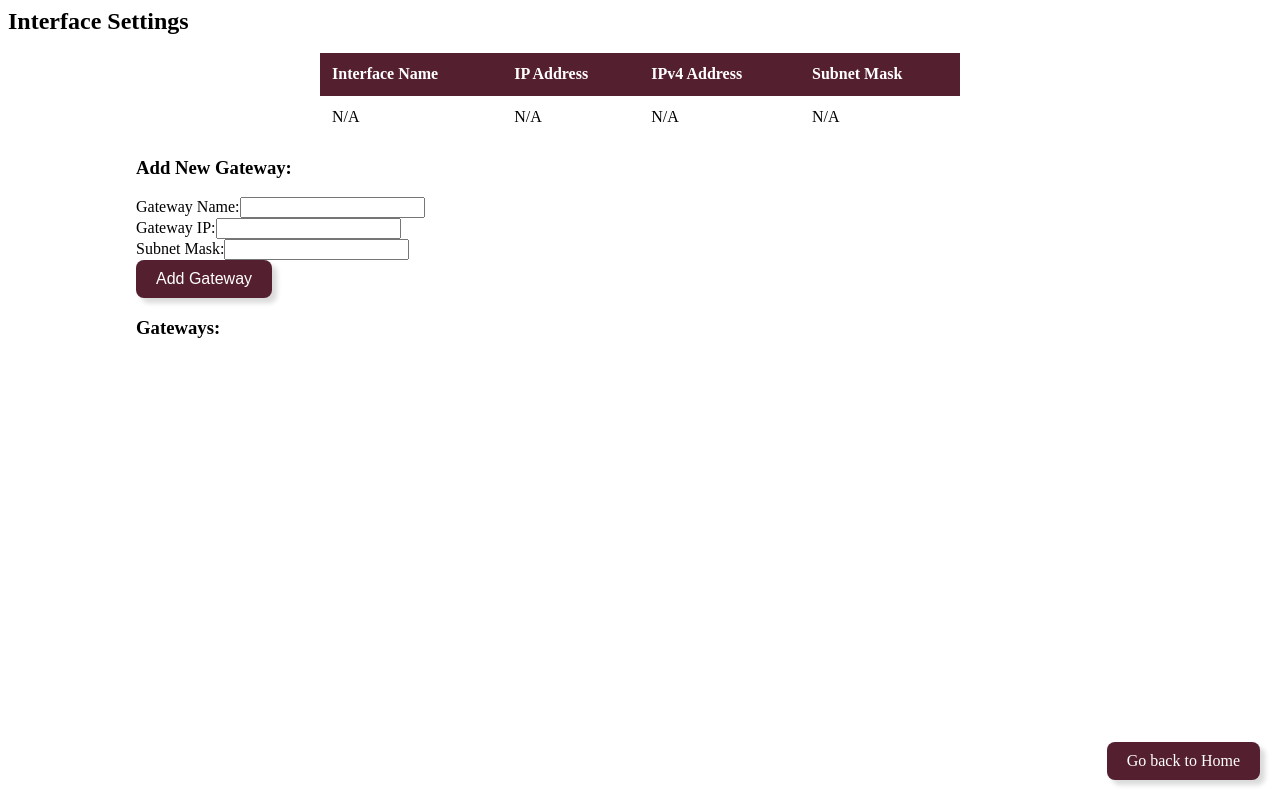
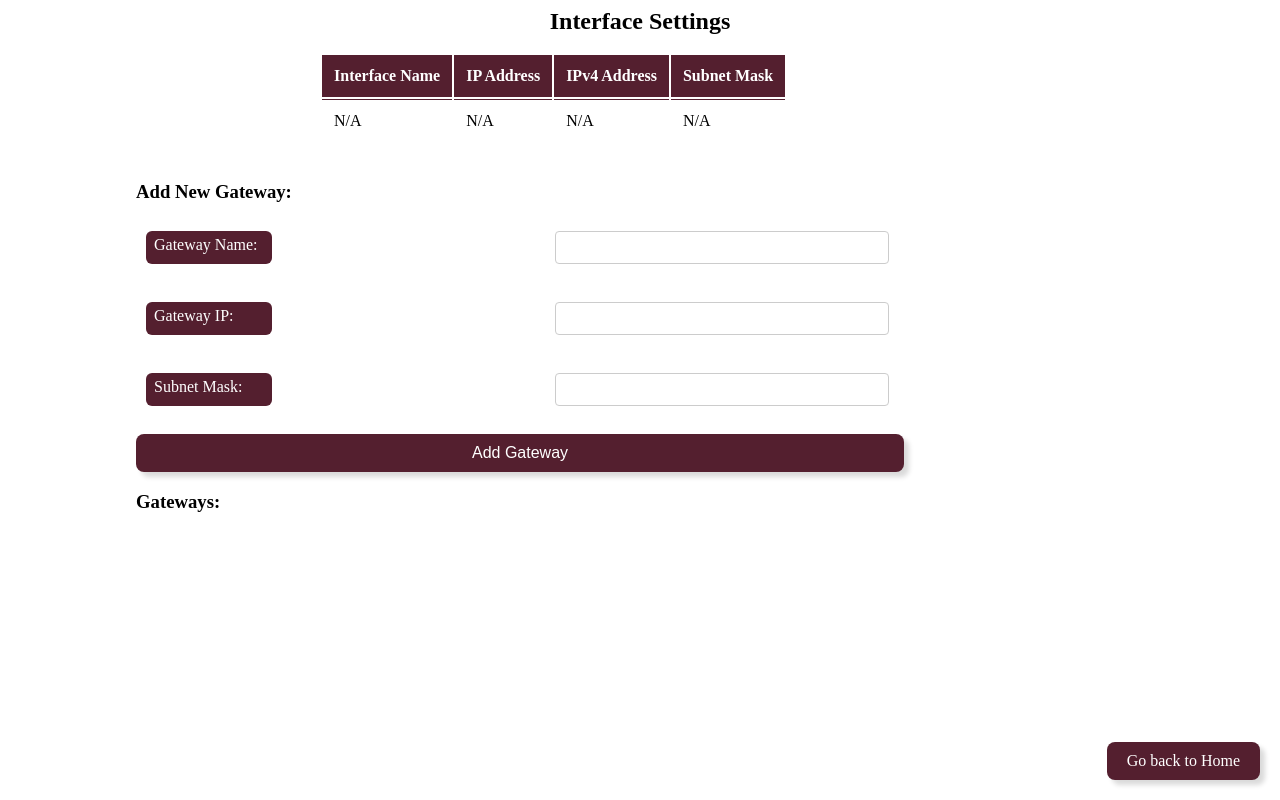
Before and after one commit to Placito/Interface_Explorer, a React (Vite) app: page /settingsGateway in a window 1280 px wide. Built offline with nearby package versions, Linux system fonts and the light colour scheme.

Commit message:
add styles to the form

```diff
--- a/src/pages/SettingsGateway.jsx
+++ b/src/pages/SettingsGateway.jsx
@@ -91,9 +91,10 @@ function SettingsGateway() {
 
   return (
     <div>
+      <div className="Gateway-table">
         <h2>Interface Settings</h2>
         <br />
-      <table className="Gateway-table">
+        <table>
           <thead>
             <tr>
               <th>Interface Name</th>
@@ -111,38 +112,40 @@ function SettingsGateway() {
             </tr>
           </tbody>
         </table>
+      </div>
+      <br />
       <div className="Gateway-header">
         <h3>Add New Gateway:</h3>
         <form onSubmit={handleSubmit}>
-              <label>
-                Gateway Name:
+          <div>
+            <label>Gateway Name:</label>
             <input
               type="text"
               value={gatewayName}
               onChange={(e) => setGatewayName(e.target.value)}
               required
             />
-              </label>
+          </div>
           <br />
-              <label>
-                Gateway IP:
+          <div>
+            <label>Gateway IP:</label>
             <input
               type="text"
               value={gatewayIP}
               onChange={(e) => setGatewayIP(e.target.value)}
               required
             />
-              </label>
+          </div>
           <br />
-              <label>
-                Subnet Mask:
+          <div>
+            <label>Subnet Mask:</label>
             <input
               type="text"
               value={subnetMask}
               onChange={(e) => setSubnetMask(e.target.value)}
               required
             />
-              </label>
+          </div>
           <br />
           <button className="button" type="submit">
             Add Gateway
--- a/src/styles.css
+++ b/src/styles.css
@@ -223,3 +223,34 @@ h2 {
 .Gateway-header {
   margin-left: 10vw;
 }
+
+form {
+  display: flex;
+  flex-direction: column;
+  width: 60vw;
+}
+
+form div {
+  display: flex;
+  flex-direction: row;
+  justify-content: space-between;
+  margin: 10px;
+}
+
+form label {
+  background-color: rgb(84, 31, 47);
+  padding: 5px 8px 8px 8px;
+  border-radius: 6px;
+  color: #fff;
+  width: 110px;
+}
+
+form input {
+  align-self: flex-end;
+  padding: 8px;
+  border: 1px solid #ccc;
+  border-radius: 4px;
+  width: 316px;
+  position: relative;
+  left: -5px;
+}
```
Also changed, not shown: src-tauri/network_interfaces.json (+25 -25 lines), 1 other file (tests, documents, lock files or other folders). Lines whose indentation alone changed are shown as unchanged.
